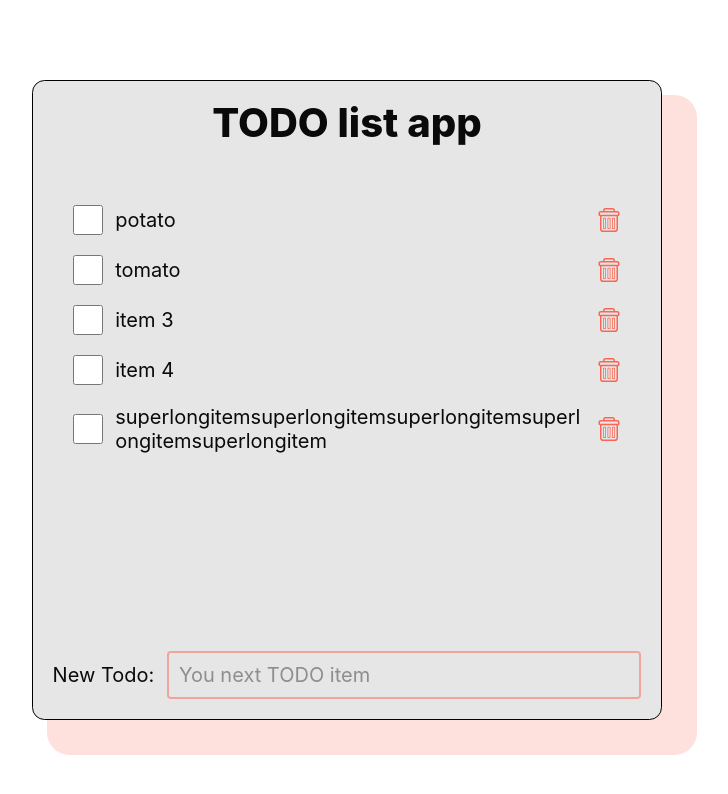
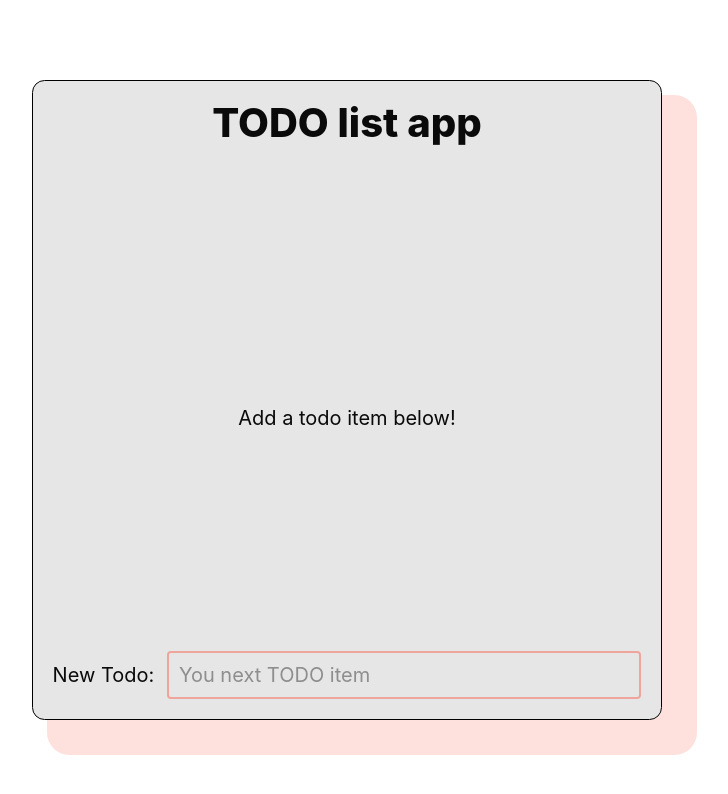
Before and after one commit to filipjakov/mb-todo-list, a Next.js app: page / in a window 1280 px wide. Shown: the top 794 px of the page, without its empty margins (293-1021 px from the left). Built offline with nearby package versions, Linux system fonts and the light colour scheme.

Commit message:
feat: save user data to local storage

```diff
--- a/src/components/Todos/index.module.css
+++ b/src/components/Todos/index.module.css
@@ -42,7 +42,7 @@
 		}
 
 		&:where(:hover, :focus-visible) > *:where(:hover, :focus) {
-			transform: var(--nomotion, translateZ(1rem));
+			transform: var(--nomotion, translateZ(0.5rem));
 			opacity: 1;
 		}
 
--- a/src/components/Todos/index.tsx
+++ b/src/components/Todos/index.tsx
@@ -1,5 +1,5 @@
 import classNames from 'classnames/bind';
-import { ComponentProps, DOMAttributes, FC, FormEvent, useRef, useState } from 'react';
+import { ComponentProps, DOMAttributes, FC, FormEvent, useLayoutEffect, useRef, useState } from 'react';
 
 import { Todo } from '@components/Todo';
 
@@ -8,19 +8,18 @@ import styles from './index.module.css';
 const cx = classNames.bind(styles);
 
 export const Todos: FC<ComponentProps<'form'>> = ({ className, ...rest }) => {
-	const [todos, setTodos] = useState<Array<string>>([
-		'potato',
-		'tomato',
-		'item 3',
-		'item 4',
-		'superlongitem'.repeat(5),
-	]);
+	const [todos, setTodos] = useState<Array<string>>([]);
 	const newTodoRef = useRef<HTMLInputElement>(null);
 
 	const onSubmit = (e: FormEvent<HTMLFormElement>) => {
 		e.preventDefault();
 		const { newTodo } = Object.fromEntries(new FormData(e.currentTarget));
-		setTodos((prevState) => prevState.concat(newTodo!.toString()));
+
+		setTodos((prevState) => {
+			const newState = prevState.concat(newTodo!.toString());
+			localStorage.setItem('todos', JSON.stringify(newState));
+			return newState;
+		});
 
 		/** Reset input */
 		newTodoRef.current!.value = '';
@@ -29,8 +28,24 @@ export const Todos: FC<ComponentProps<'form'>> = ({ className, ...rest }) => {
 	const onRemove: DOMAttributes<HTMLButtonElement>['onClick'] = ({ currentTarget }) => {
 		const removedItemIndex = +currentTarget.dataset['index']!;
 
-		setTodos((prevState) => prevState.filter((_, i) => i !== removedItemIndex));
+		setTodos((prevState) => {
+			const newState = prevState.filter((_, i) => i !== removedItemIndex);
+			localStorage.setItem('todos', JSON.stringify(newState));
+			return newState;
+		});
 	};
+
+	useLayoutEffect(() => {
+		const userTodos = localStorage.getItem('todos');
+
+		if (userTodos) {
+			try {
+				setTodos(JSON.parse(userTodos));
+			} catch (e) {
+				console.error(e);
+			}
+		}
+	}, []);
 
 	return (
 		<form onSubmit={onSubmit} className={cx(className, 'root')} {...rest}>
@@ -53,7 +68,7 @@ export const Todos: FC<ComponentProps<'form'>> = ({ className, ...rest }) => {
 
 			<label className={cx('new-todo')}>
 				<span>New Todo:</span>
-				<input type="text" placeholder="You next TODO item" name="newTodo" ref={newTodoRef} />
+				<input type="text" placeholder="You next TODO item" name="newTodo" ref={newTodoRef} required />
 			</label>
 		</form>
 	);
```
